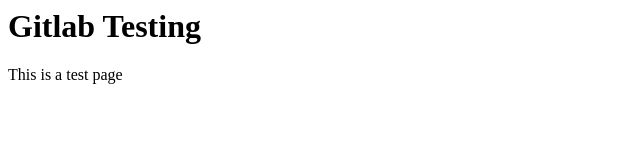
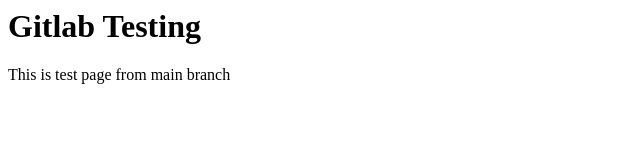
Before and after one commit to dagrant-rh/gitlab-testing, a plain HTML site: page index.html in a window 1280 px wide. Shown: the full height of the page, 0-640 px from the left. Drawn offline with Linux system fonts and the light colour scheme.

Commit message:
Update index.html

```diff
--- a/index.html
+++ b/index.html
@@ -1,11 +1,11 @@
 <html>
 <head>
-<title>Demo App</title>
+<title>Demo App Main</title>
 </head>
 <body>
 <h1>Gitlab Testing</h1>
 <p>
-This is a test page
+This is test page from main branch
 
 </body>
 </html>
```
